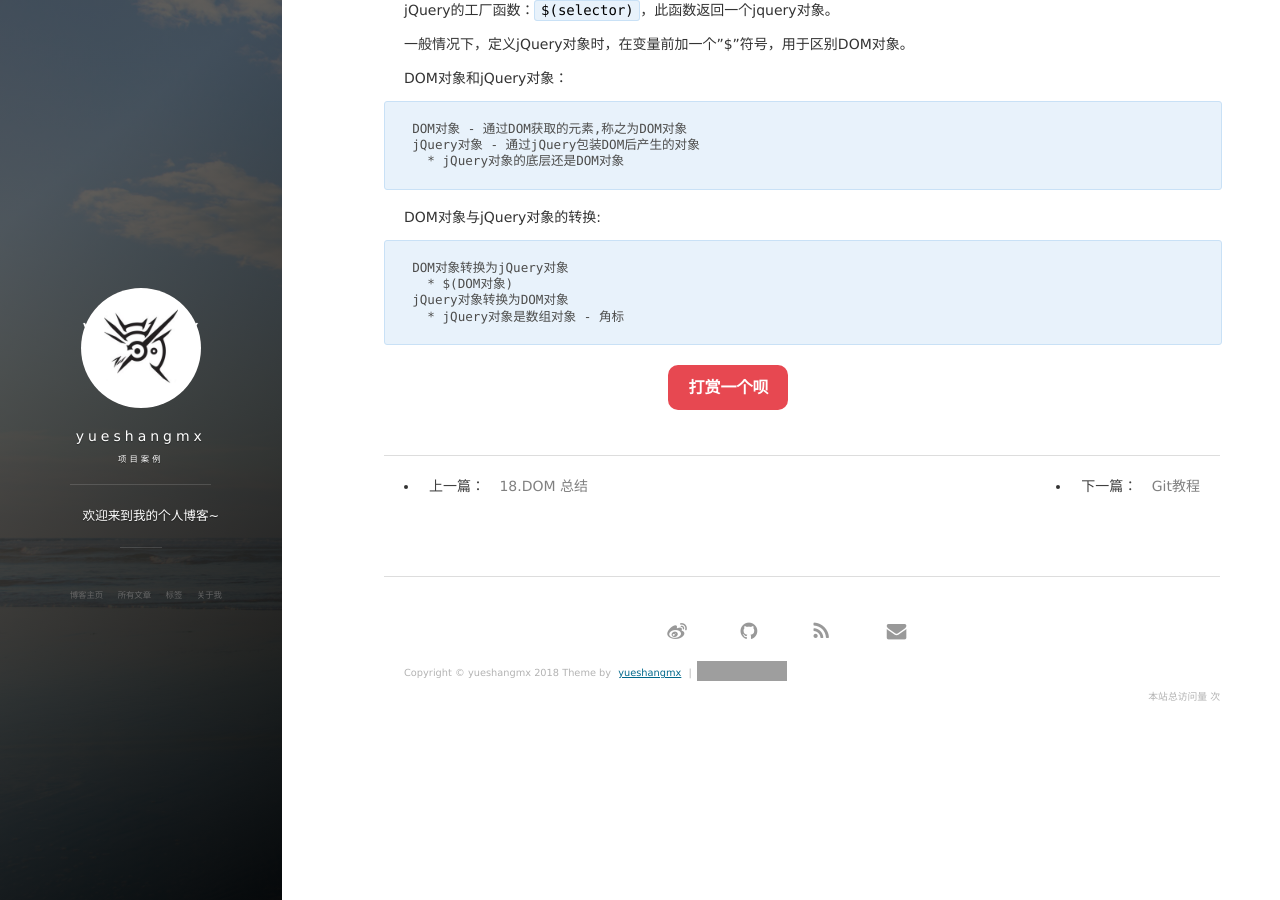
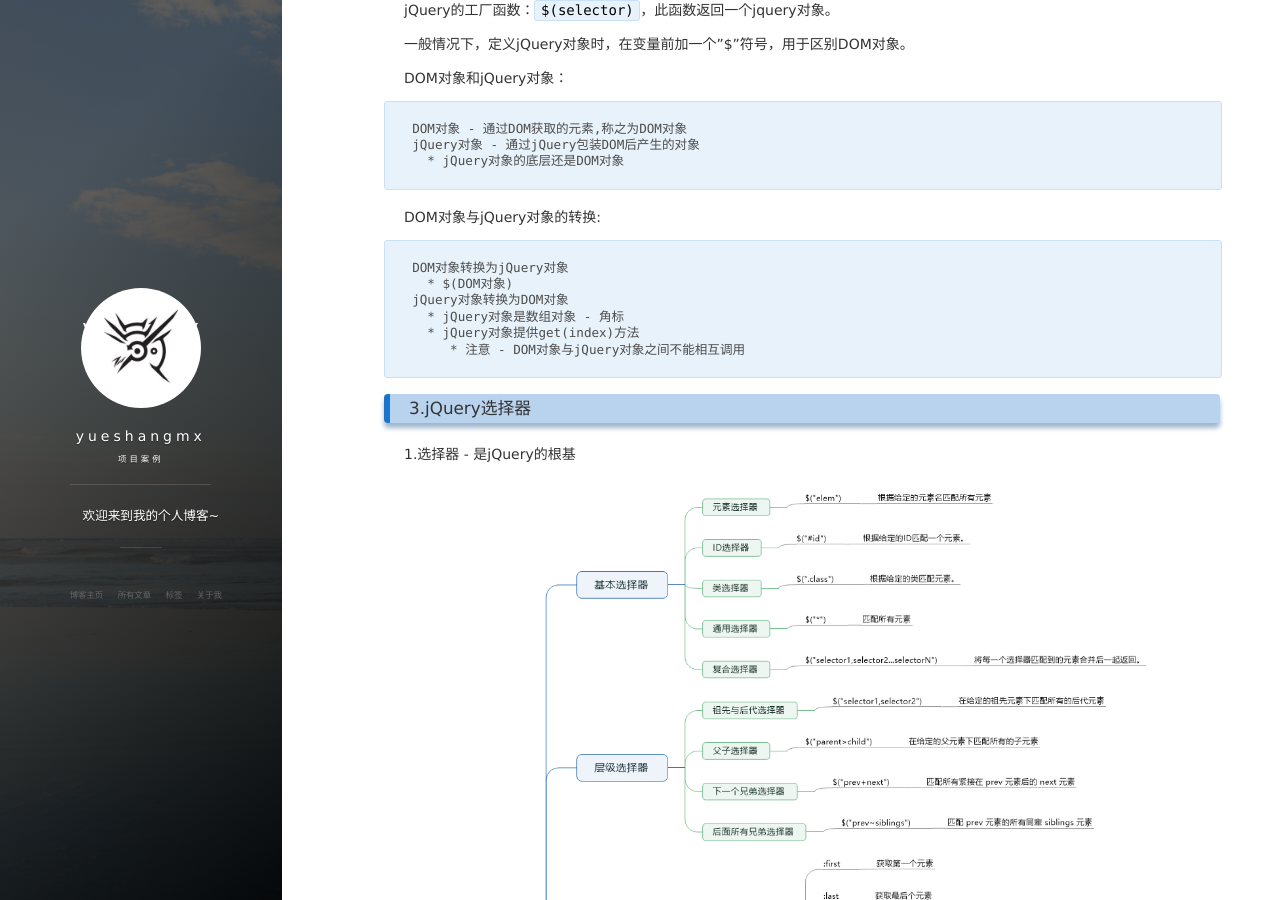
Before and after one commit to yueshangmx/yueshangmx.github.io, a Jekyll site: the page built from _posts/2017-09-22-jQuery概述、选择器和DOM操作.md, in a window 1280 px wide and 900 px high, scrolled down 590 px. Built offline with Jekyll 4.4.1, drawn with Linux system fonts in a browser that asks for light colours; nearby versions of some CDN libraries; comment, search, counter and statistics services are not loaded; grey boxes are pictures that could not be loaded.

Commit message:
update 2018-01-04

````diff
--- a/_posts/2017-09-22-jQuery概述、选择器和DOM操作.md
+++ b/_posts/2017-09-22-jQuery概述、选择器和DOM操作.md
@@ -46,4 +46,10 @@ DOM对象转换为jQuery对象
   * $(DOM对象)
 jQuery对象转换为DOM对象
   * jQuery对象是数组对象 - 角标
+  * jQuery对象提供get(index)方法
+     * 注意 - DOM对象与jQuery对象之间不能相互调用
 ```
+
+### 3.jQuery选择器
+1.选择器 - 是jQuery的根基
+![](/images/posts/jquery/jquery-selector.png)
````
Also changed, not shown: images/posts/jquery/jquery-selector.png (added).
